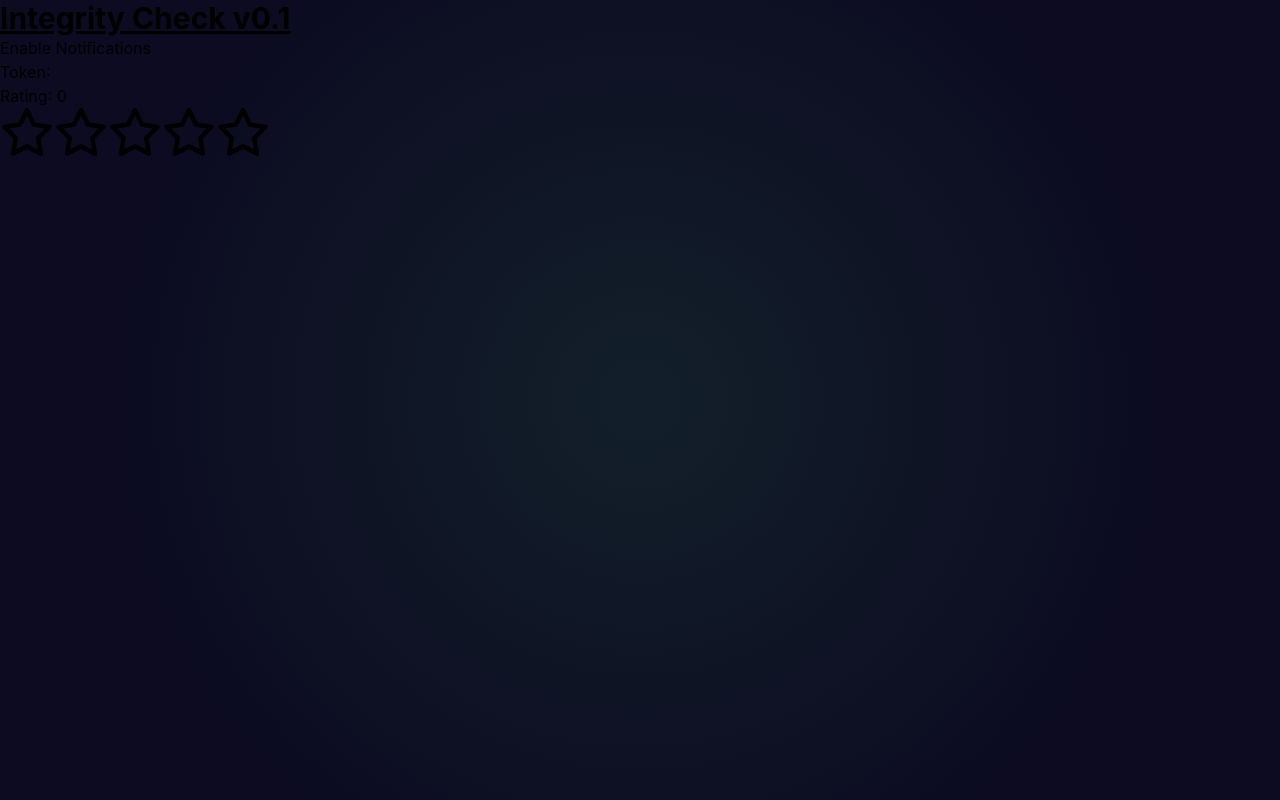
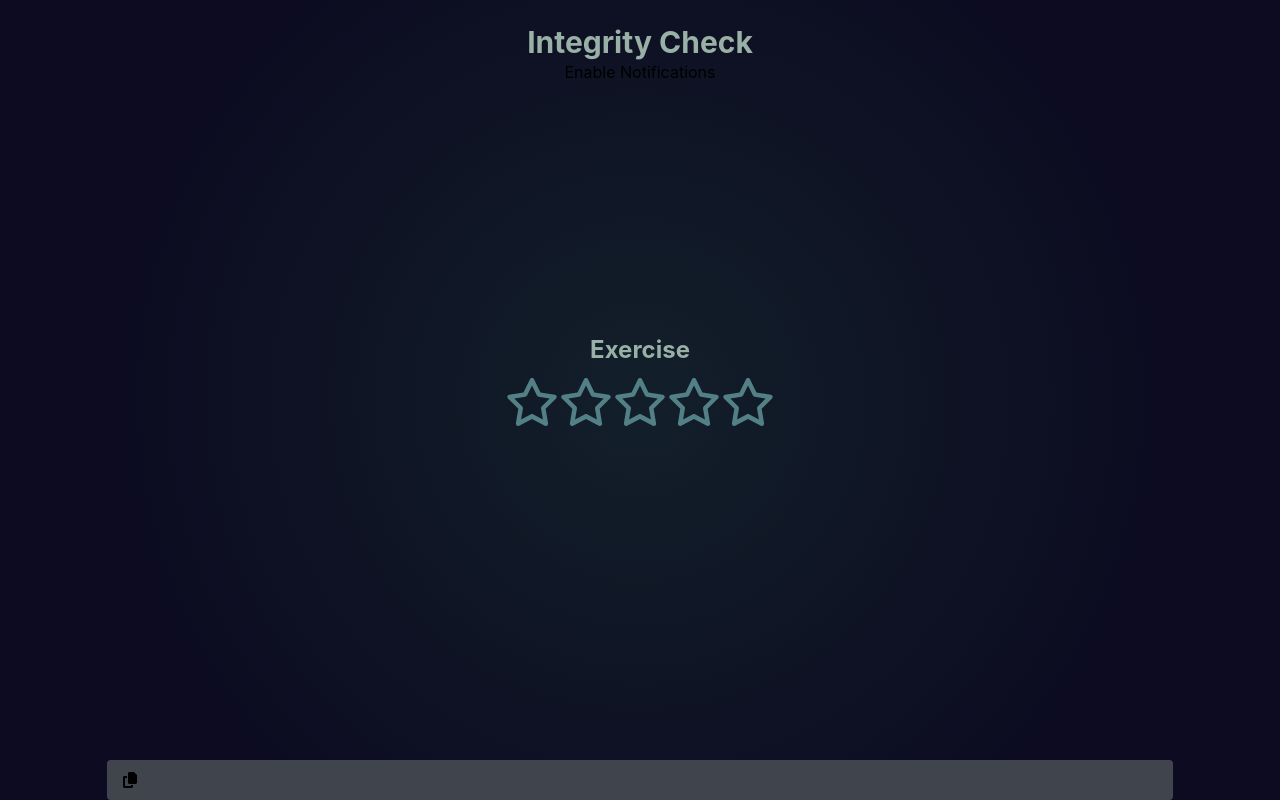
Before and after one commit to gavacq/integrity-check, a Next.js app: page / in a window 1280 px wide. Built offline with nearby package versions, Linux system fonts and the light colour scheme; no server answers.

Commit message:
add basic ux

```diff
--- a/app/global.css
+++ b/app/global.css
@@ -27,10 +27,10 @@ html {
   height: 100%;
   box-sizing: border-box;
   touch-action: manipulation;
-  font-feature-settings:
+  /* font-feature-settings:
     'case' 1,
     'rlig' 1,
-    'calt' 0;
+    'calt' 0; */
 }
 
 body {
@@ -44,7 +44,7 @@ body {
   margin: 0;
 }
 
-.custom-background {
+.custom-background-gradient {
   background: radial-gradient(
     circle at center,
     theme('colors.black-pearl.950') 5%,
--- a/app/layout.tsx
+++ b/app/layout.tsx
@@ -46,12 +46,9 @@ export const viewport: Viewport = {
 export default function RootLayout({ children }: { children: ReactNode }) {
   return (
     <html lang="en">
-      <head>
-      </head>
-      {/* <body className="h-screen bg-gradient-to-b from-ebony-950 from-70% to-black-pearl-950">{children}</body> */}
       <body>
-        <div className="flex custom-background min-h-screen">
-          <main className="flex-grow">
+        <div className="flex min-h-screen custom-background-gradient">
+          <main className="flex grow">
             {children}
           </main>
         </div>
--- a/app/page.tsx
+++ b/app/page.tsx
@@ -1,7 +1,8 @@
 import type { Metadata } from "next";
 import NotificationPermission from "../components/NotificationPermission";
 import NotificationSender from "../components/NotificationSender";
-import StarRating from "../components/Score";
+import StarRating from "../components/StarRating";
+import Ratings from "components/Ratings";
 
 export const metadata: Metadata = {
   title: "Home",
@@ -9,11 +10,21 @@ export const metadata: Metadata = {
 
 export default function Page() {
   return (
-    <div >
-      <h1 className="text-3xl font-bold underline">Integrity Check v0.1</h1>
+    <div className="flex flex-col grow items-center">
+      <h1 className="text-3xl font-bold mt-6 text-lunar-green-300">Integrity Check</h1>
       <NotificationPermission />
-      <NotificationSender />
-      <StarRating />
+      <div className="grow flex flex-col justify-center">
+        <Ratings categories={[
+          "Exercise",
+          "Diet",
+          "Sleep",
+          "Work",
+          "Relationships",
+        ]} />
+      </div>
+      <div className="bg-shuttle-gray-800 rounded mt-auto w-5/6">
+        <NotificationSender />
+      </div>
     </div>
   );
 }
--- a/components/NotificationSender.tsx
+++ b/components/NotificationSender.tsx
@@ -1,5 +1,8 @@
 'use client'
 import { use, useEffect, useState } from 'react';
+import { FontAwesomeIcon } from '@fortawesome/react-fontawesome';
+import { faCopy } from '@fortawesome/free-solid-svg-icons';
+
 
 
 //TODO: init firebase
@@ -39,41 +42,21 @@ const NotificationSender = () => {
     const messaging = getMessaging();
       onMessage(messaging, (payload) => {
         console.log('Message received. ', payload);
-        // setMessage(payload.notification?.body || '')
       })
 
       navigator.serviceWorker.ready.then((registration) => {
-        // You now have access to the ServiceWorkerRegistration object
         console.log('Service Worker Registered with:', registration);
-
-        // You can use registration for push notifications, background sync, etc.
-        // For example, setting up push notifications:
-
 
         getToken(messaging, { vapidKey: vapidKey, serviceWorkerRegistration: registration }).then((currentToken) => {
           if (currentToken) {
             console.log('Token: ', currentToken);
-            // sendTokenToServer(currentToken);
-            // updateUIForPushEnabled(currentToken);
           }
           setToken(currentToken)
         }
         ).catch((err) => {
           console.log('An error occurred while retrieving token. ', err);
-          // showToken('Error retrieving registration token. ', err);
-          // setTokenSentToServer(false);
         });
-        // registration.pushManager.subscribe({
-        //   userVisibleOnly: true,
-        //   // Your application server key here
-        //   applicationServerKey: '<VAPID Public Key>'
-        // }).then((subscription) => {
-        //   // Handle subscription object
-        //   console.log('Push Subscription:', subscription);
-        // }).catch((error) => {
-        //   // Handle errors
-        //   console.error('Push Subscription error:', error);
-        // });
+
       });
 
     } else {
@@ -81,24 +64,21 @@ const NotificationSender = () => {
     }
 
   }, []);
+  const copyToClipboard = async () => {
+    try {
+      await navigator.clipboard.writeText(token);
+      window.alert('Token copied to clipboard');
+    } catch (err) {
+      console.error('Failed to copy text: ', err);
+    }
+  }
 
-  // useEffect(() => {
-  //   if (Notification.permission === 'granted') {
-  //     const intervalId = setInterval(() => {
-  //       new Notification('Hello!', {
-  //         body: 'This is a notification from your PWA.',
-  //         // include any other notification options you want
-  //       });
-  //     }, 60000);
-
-  //     // Clear interval on component unmount
-  //     return () => clearInterval(intervalId);
-  //   }
-  // }, []);
-
-  return (
-    <div>
-      <p>Token: {token}</p>
+return (
+    <div className='flex m-2'>
+      <p className='break-all text-xs'>{token}</p>
+      <div>
+        <FontAwesomeIcon icon={faCopy} onClick={copyToClipboard} className='cursor-pointer ml-2' />
+      </div>
     </div>
   );
 };
--- /dev/null
+++ b/components/Ratings.tsx
@@ -0,0 +1,73 @@
+'use client'
+// a component that accepts a list of categories and renders a StarRating component for each category.
+// one StarRating is displayed at a time, and once the user has rated the category, the next category is displayed.
+
+import React, { useState } from 'react';
+import StarRating from './StarRating';
+
+export interface Rating {
+  name: string;
+  value: number;
+}
+
+const Ratings = ({ categories }: { categories: string[]} ) => {
+  const [currentCategory, setCurrentCategory] = useState(categories[0])
+  const [done, setDone] = useState(false)
+  const [ratings, setRatings] = useState(categories.reduce((acc, category) => {
+    acc[category] = {
+      name: category,
+      value: 0
+    }
+    return acc
+  }, {} as Record<string, Rating>))
+  const [acceptRating, setAcceptRating] = useState(false)
+
+  const handleRating = (rating: number) => {
+    setRatings((prevRatings) => {
+      const updatedRatings = { ...prevRatings };
+      updatedRatings[currentCategory] = {
+        name: currentCategory,
+        value: rating,
+      };
+      return updatedRatings;
+    });
+    setAcceptRating(false);
+  };
+
+  const handleAcceptRating = () => {
+    setAcceptRating(true);
+    const nextCategoryIndex = categories.indexOf(currentCategory) + 1;
+    if (nextCategoryIndex < categories.length) {
+      setCurrentCategory(categories[nextCategoryIndex]);
+    } else {
+      setDone(true)
+    }
+  }
+
+  return (
+    <div className='flex flex-col items-center w-full'>
+      {!done && (
+      <>
+
+      <div className='flex flex-col items-center'>
+      <h2 className='text-lunar-green-300 font-bold text-2xl'>{currentCategory}</h2>
+      <StarRating rating={ratings[currentCategory]} setRating={handleRating} />
+      </div>
+
+        <div className='h-10 w-full flex justify-center items-center my-4'>
+      {!acceptRating && ratings[currentCategory].value > 0 && (
+          <button className="bg-lunar-green-300 hover:bg-lunar-green-400 rounded-lg w-1/4 h-8" onClick={handleAcceptRating}>
+            Next
+          </button>
+      )}
+        </div>
+      </>
+      )}
+      {done && (
+          <h2 className='text-lunar-green-300 font-bold text-xl w-1/2'>🎉 Congratulations on putting in the work. See you tomorrow! </h2>
+      )}
+    </div>
+  );
+};
+
+export default Ratings;
--- a/components/Score.tsx
+++ b/components/StarRating.tsx
@@ -3,14 +3,13 @@ import React, { useState } from 'react';
 import { FontAwesomeIcon } from '@fortawesome/react-fontawesome';
 import { faStar } from '@fortawesome/free-solid-svg-icons';
 import { faStar as farStar } from '@fortawesome/free-regular-svg-icons';
+import { Rating } from './Ratings';
 
-const StarRating = () => {
-  const [rating, setRating] = useState(0);
+const StarRating = ({ rating, setRating }: { rating: Rating, setRating: any}) => {
   const [hover, setHover] = useState(0);
 
   return (
-    <div>
-      <h2>Rating: {rating}</h2>
+    <div className='my-3'>
       {[...Array(5)].map((star, i) => {
         const ratingValue = i + 1;
 
@@ -24,11 +23,12 @@ const StarRating = () => {
               style={{ display: 'none' }}
             />
             <FontAwesomeIcon
-              icon={ratingValue <= (hover || rating) ? faStar : farStar}
+              icon={ratingValue <= (hover || rating.value) ? faStar : farStar}
               onMouseEnter={() => setHover(ratingValue)}
               onMouseLeave={() => setHover(0)}
               onClick={() => setRating(ratingValue)}
               style={{ cursor: 'pointer' }}
+              className='text-outer-space-500'
               size="3x" // Increase the size of the stars
             />
           </label>
--- a/tailwind.config.cjs
+++ b/tailwind.config.cjs
@@ -112,6 +112,7 @@ module.exports = {
           '800': '#322ca7',
           '900': '#2d2b84',
           '950': '#0c0b21',
+          'light': '#33324e'
         },
         'blue-charcoal': {
           '50': '#effafc',
```
